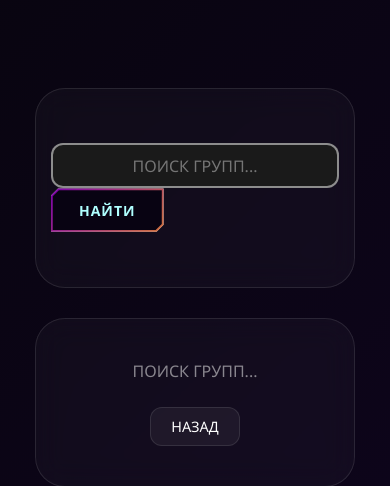
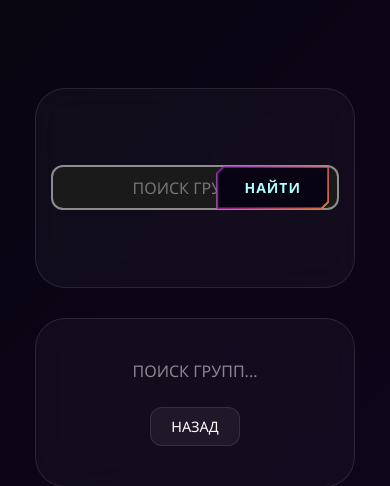
Before and after one commit to OmeletCool/SoundPit, a Flask app: page /search in a window 390 px wide. Shown: the part 75-561 px from the top of the page. Run offline with Flask 3, Linux system fonts and the light colour scheme; data comes from the database, SQL or seed files in the repository.

Commit message:
Update search form layout and styling
- Modified .gitignore to streamline ignored file patterns
- Updated style.css to adjust search button positioning with absolute placement and transform
- Changed search.html form element to include proper search-form class for styling
- Enhanced search button styling with improved positioning and responsive adjustments
- Improved overall search interface layout and visual consistency

```diff
--- a/static/css/style.css
+++ b/static/css/style.css
@@ -237,6 +237,11 @@ body {
     position: relative;
 }
 
+.search-form {
+    position: relative;
+    width: 100%;
+}
+
 .input {
     background-color: #1a1a1a;
     width: 100%;
@@ -438,7 +443,10 @@ body {
     --color: #afffff;
     color: var(--color);
     cursor: pointer;
-    position: relative;
+    position: absolute;
+    right: 10px;
+    top: 50%;
+    transform: translateY(-50%);
     isolation: isolate;
     display: inline-grid;
     place-content: center;
--- a/templates/search.html
+++ b/templates/search.html
@@ -7,7 +7,7 @@
             <!-- Поисковая строка -->
             <div class="card-home">
                 <div class="search-container">
-                    <form action="{{ url_for('search') }}" method="GET" id="searchForm">
+                    <form action="{{ url_for('search') }}" method="GET" id="searchForm" class="search-form">
                         <input type="text" name="q" id="searchInput" class="input"
                                placeholder="{{ txt.search_place }}" autocomplete="off"
                                value="{{ query }}">
```
Also changed, not shown: 1 other file.
